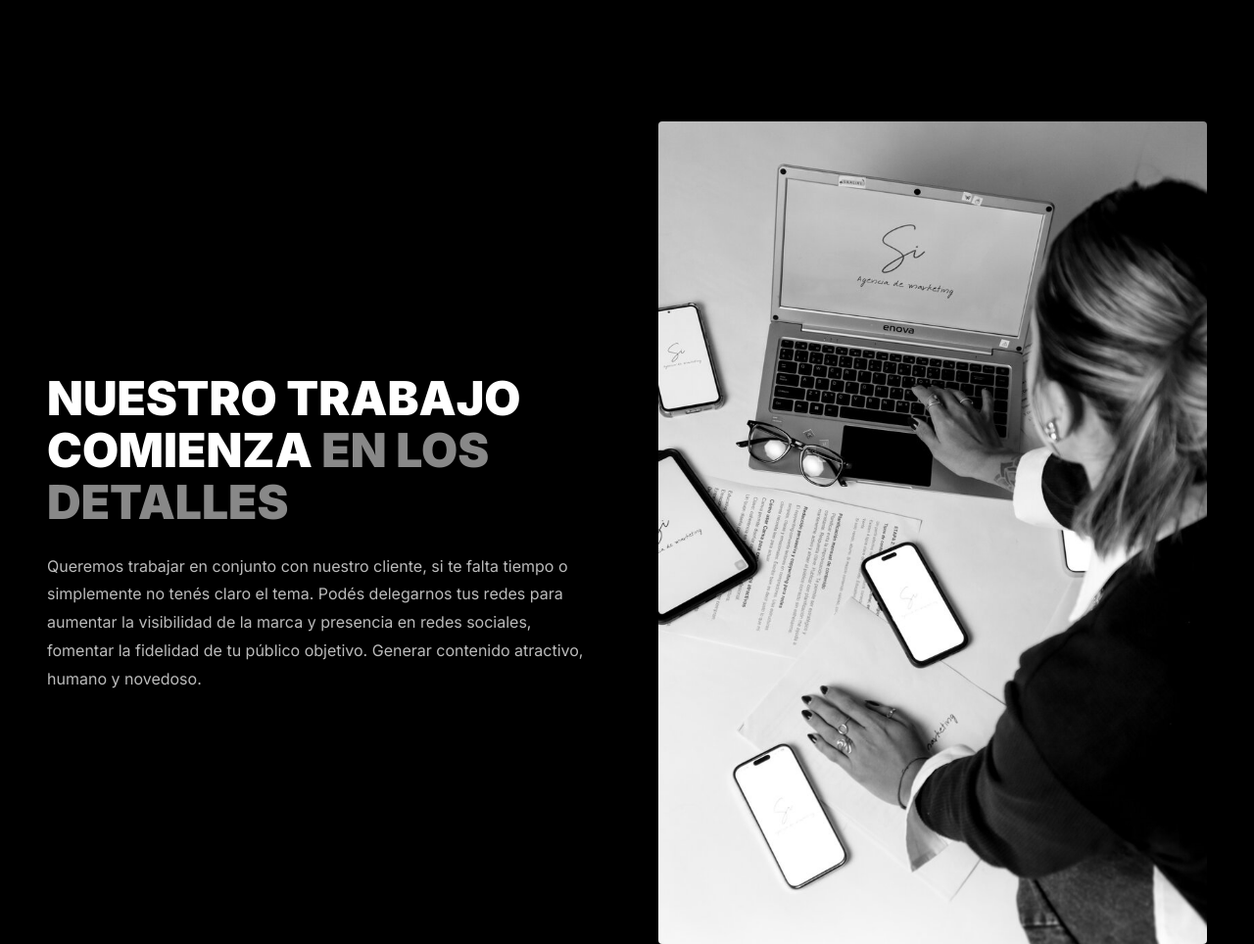
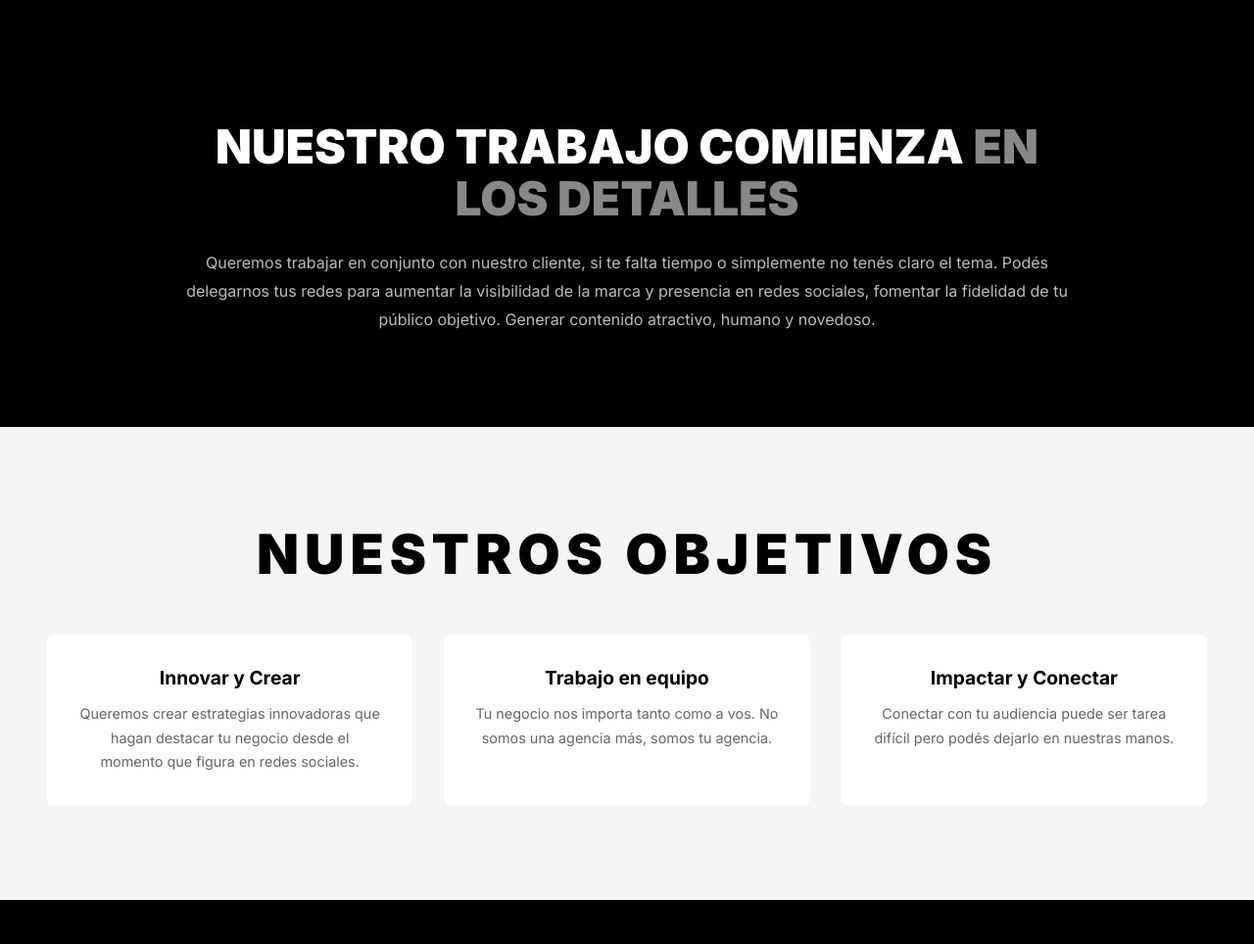
Before and after one commit to azzflowia-14/si-agencia-web, a plain HTML site: page index.html in a window 1280 px wide. Shown: the part 4080-5044 px from the top of the page at 98% size. Drawn offline with Linux system fonts and the light colour scheme.

Commit message:
update: sacar foto chica rubia con notebook de seccion Detalles
- Detalles: quitar page-07.jpg (foto rubia con laptop + celulares) y centrar bloque a una columna

Co-Authored-By: Claude Opus 4.7 (1M context) <noreply@anthropic.com>

```diff
--- a/index.html
+++ b/index.html
@@ -617,12 +617,13 @@
         }
 
         .details-content {
-            max-width: 1200px;
+            max-width: 900px;
             margin: 0 auto;
             display: grid;
-            grid-template-columns: 1fr 1fr;
+            grid-template-columns: 1fr;
             gap: 4rem;
             align-items: center;
+            text-align: center;
         }
 
         .details h2 {
@@ -1052,7 +1053,6 @@
                 <h2>NUESTRO TRABAJO COMIENZA <span>EN LOS DETALLES</span></h2>
                 <p>Queremos trabajar en conjunto con nuestro cliente, si te falta tiempo o simplemente no tenés claro el tema. Podés delegarnos tus redes para aumentar la visibilidad de la marca y presencia en redes sociales, fomentar la fidelidad de tu público objetivo. Generar contenido atractivo, humano y novedoso.</p>
             </div>
-            <img src="img/page-07.jpg" alt="Nuestro trabajo comienza en los detalles" class="details-img">
         </div>
     </section>
 
```
